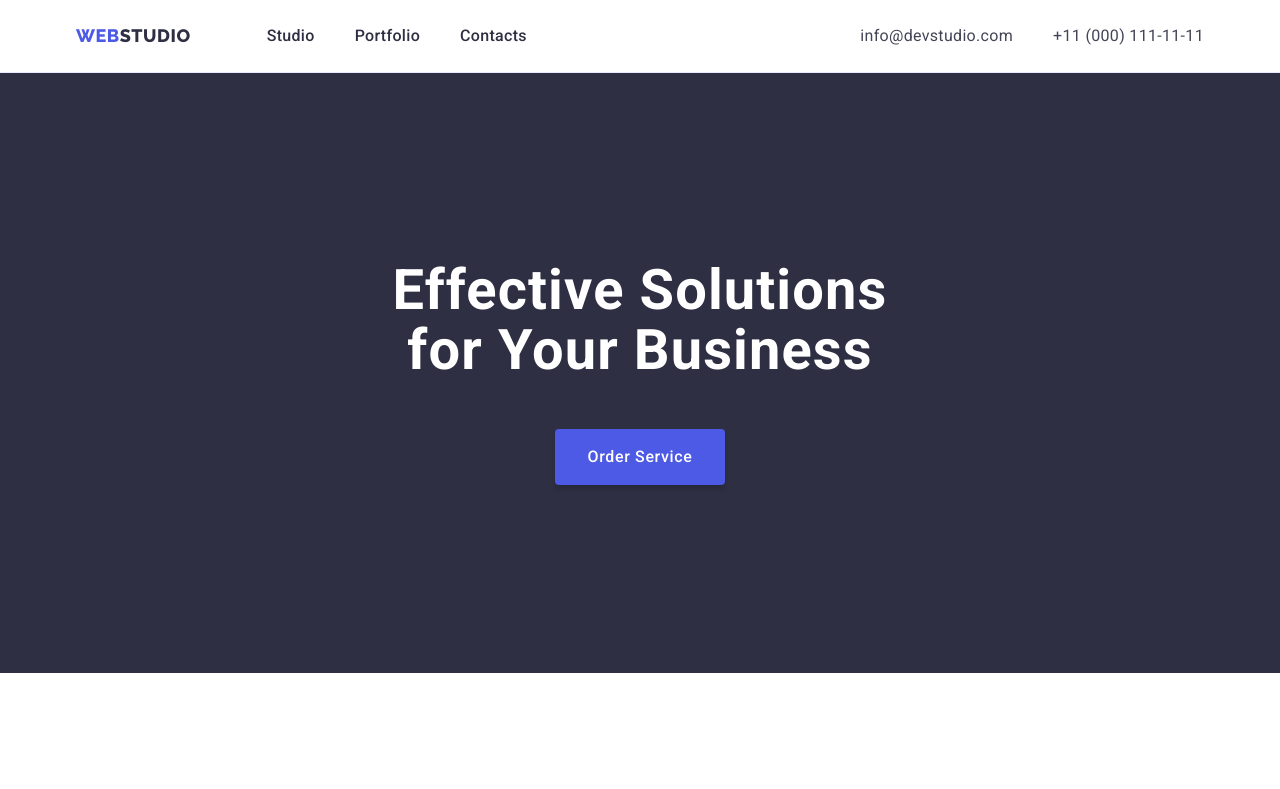
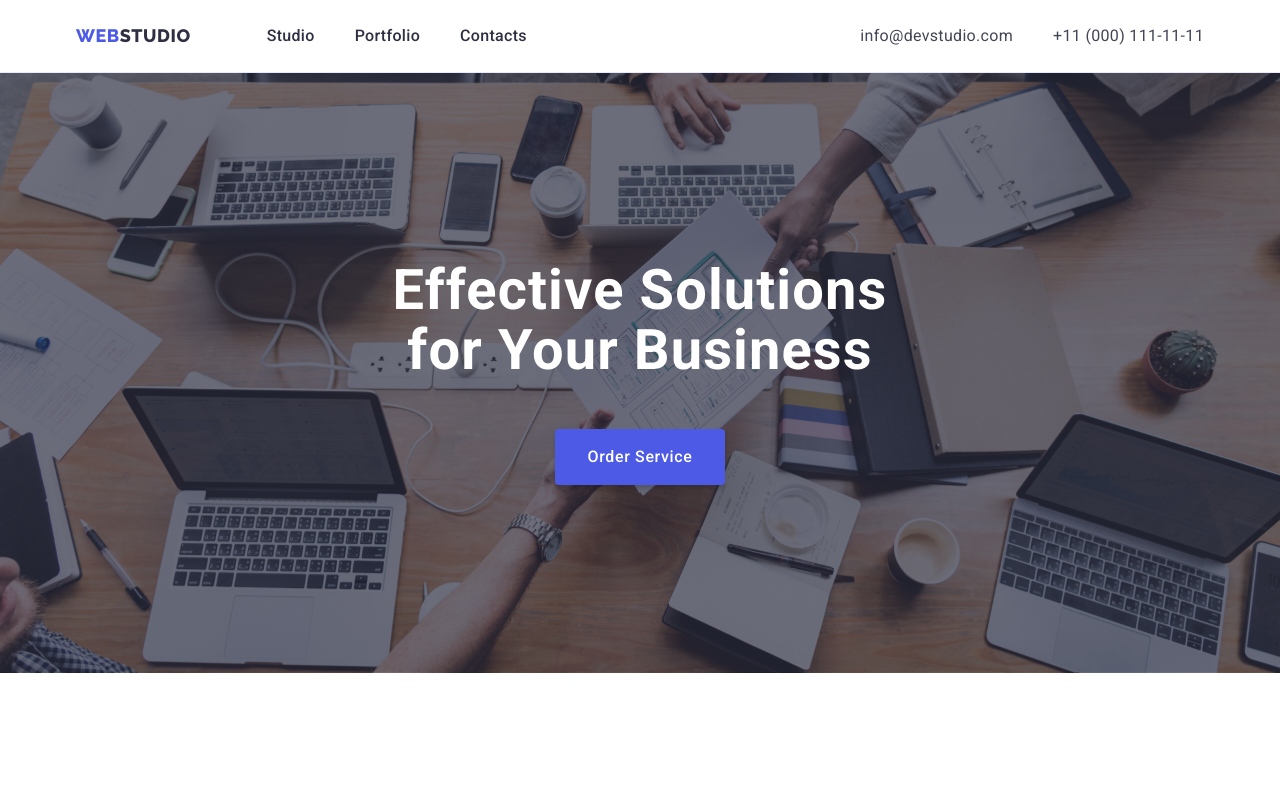
Before and after one commit to PrimeGlorious/goit-markup-hw-04, a plain HTML site: page index.html in a window 1280 px wide. Shown: the top 789 px of the page. Drawn offline with nearby package versions, Linux system fonts and the light colour scheme.

Commit message:
add hero background

```diff
--- a/css/styles.css
+++ b/css/styles.css
@@ -12,7 +12,10 @@
   --modal-overlay: #2e2f42;
   --hero-background: #2e2f42;
   --white: #ffffff;
-  --dark-gradient: rgba(46, 47, 66, 0.7);
+  --dark-gradient: linear-gradient(
+    rgba(46, 47, 66, 0.7),
+    rgba(46, 47, 66, 0.7)
+  );
 }
 
 body {
```
